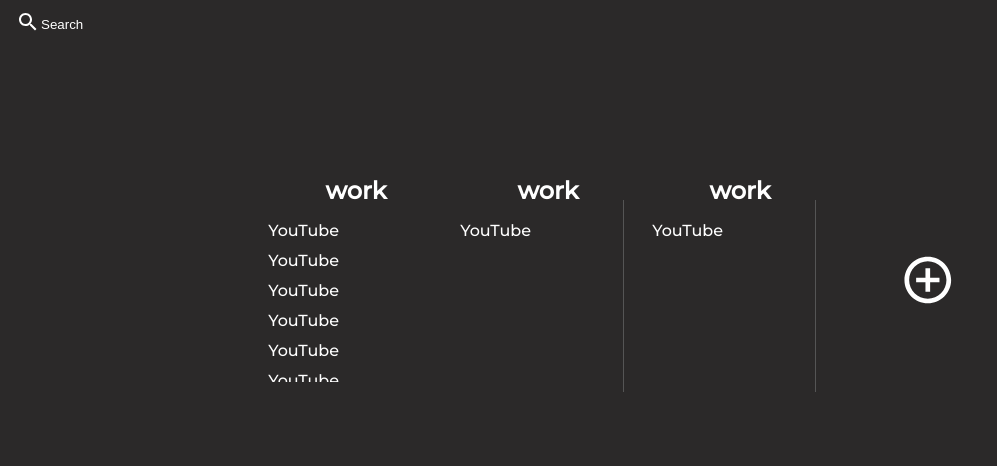
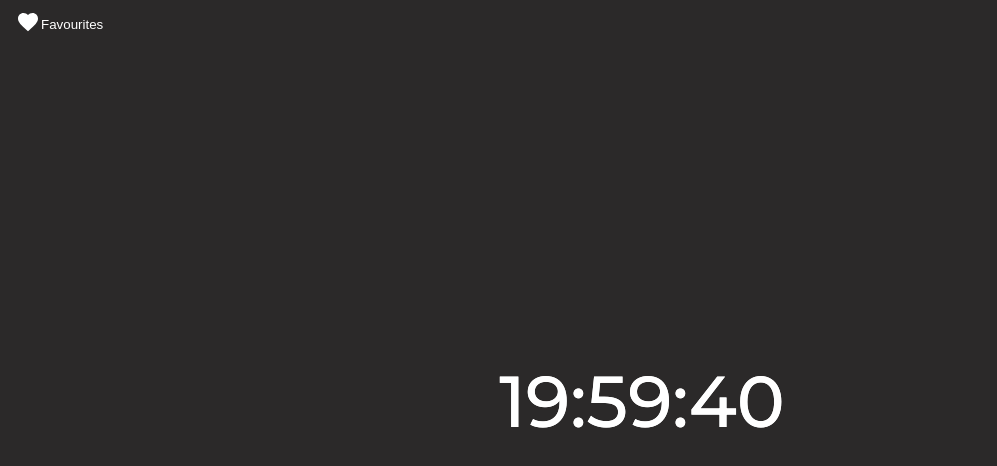
Before and after one commit to Strimi224/FirstPage, an Angular app: page / in a window 1280 px wide. Shown: the top 466 px of the page, without its empty margins (0-997 px from the left). Built offline with nearby package versions, Linux system fonts and the light colour scheme.

Commit message:
set favourites to true for deployment

```diff
--- a/src/app/app.component.ts
+++ b/src/app/app.component.ts
@@ -14,7 +14,7 @@
   private placeholderText = '';
   private inputForm: FormGroup;
   private clockSub: Subscription;
-  public favourites = true;
+  public favourites = false;
   public editing = false;
 
 
```
